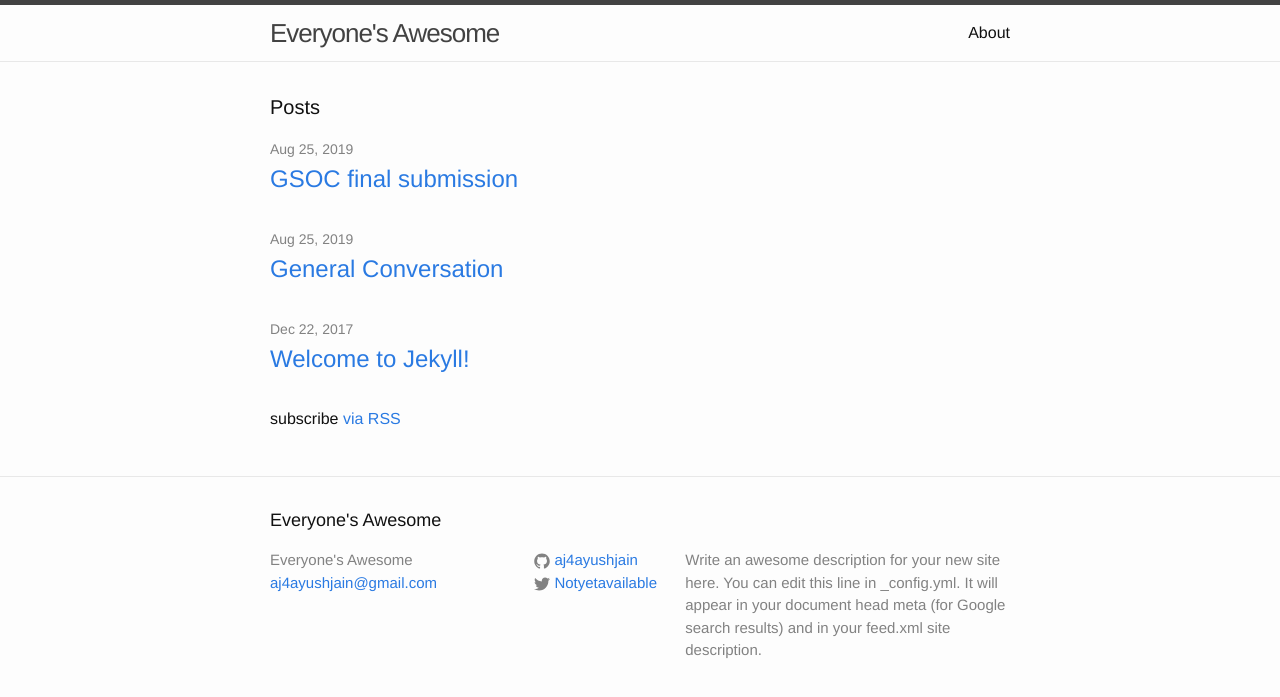
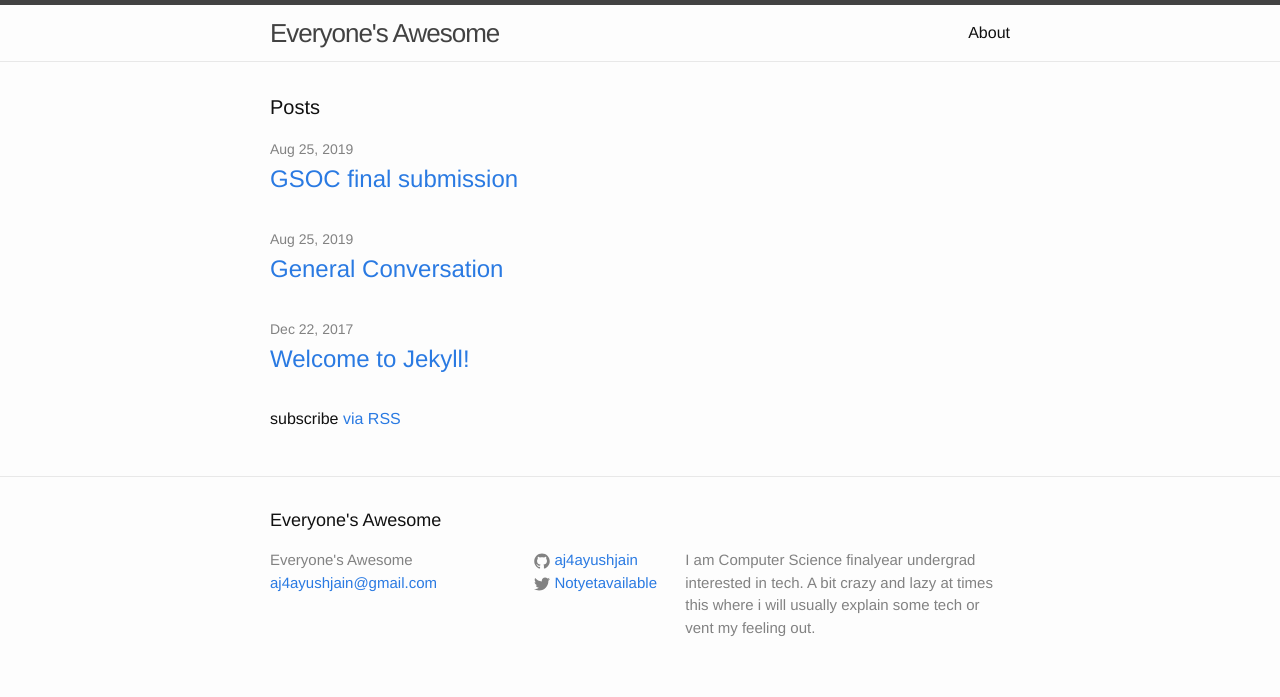
Before and after one commit to aj4ayushjain/aj4ayushjain.github.io, a Jekyll site: the page built from index.html, in a window 1280 px wide. Shown: the top 697 px of the page. Built offline with Jekyll 4.4.1, drawn with Linux system fonts in a browser that asks for light colours.

Commit message:
General information addition of BLOG

```diff
--- a/_config.yml
+++ b/_config.yml
@@ -9,9 +9,7 @@
 title: Everyone's Awesome
 email: aj4ayushjain@gmail.com
 description: > # this means to ignore newlines until "baseurl:"
-  Write an awesome description for your new site here. You can edit this
-  line in _config.yml. It will appear in your document head meta (for
-  Google search results) and in your feed.xml site description.
+  I am Computer Science finalyear undergrad interested in tech. A bit crazy and lazy at times this where i will usually explain some tech or vent my feeling out.
 baseurl: "" # the subpath of your site, e.g. /blog
 url: "https://aj4ayushjain.github.io/" # the base hostname & protocol for your site
 twitter_username: Notyetavailable
```
